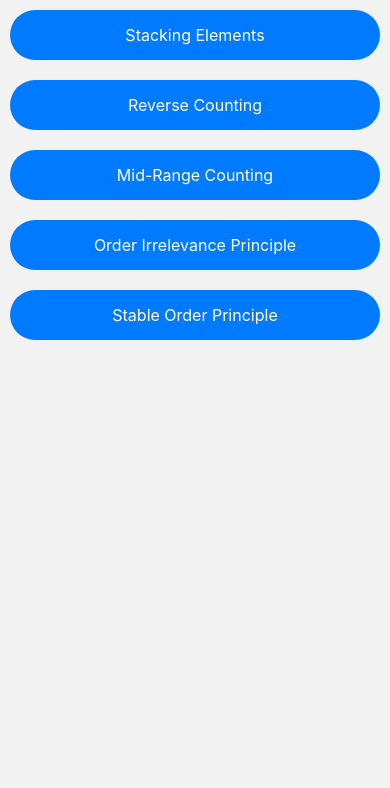
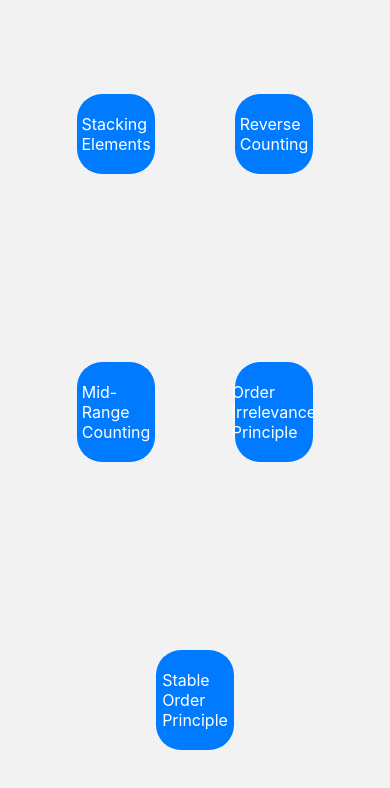
Before and after one commit to ThenukaAnjala/Smart-Learning-Platform-for-Early-Childhood-Education-SLPECE-, a React Native app in the folder frontend/: screen /SmartCounter in a window 390 px wide. Shown: the top 788 px of the page. Built offline with nearby package versions, Linux system fonts and the light colour scheme.

Commit message:
Smart Counter home page
menu fixed

```diff
--- a/frontend/screens/SmartCounter.js
+++ b/frontend/screens/SmartCounter.js
@@ -4,10 +4,16 @@ import { useNavigation } from '@react-navigation/native';
 
 export default function SmartCounter() {
     const navigation = useNavigation();
-    const skills = ['Stacking Elements', 'Reverse Counting', 'Mid-Range Counting', 'Order Irrelevance Principle', 'Stable Order Principle'];
+    const skills = [
+        'Stacking Elements',
+        'Reverse Counting',
+        'Mid-Range Counting',
+        'Order Irrelevance Principle',
+        'Stable Order Principle'
+    ];
 
     return (
-        <>
+        <View style={styles.container}>
             {skills.map((skill, index) => (
                 <TouchableOpacity
                     key={index}
@@ -17,16 +23,26 @@ export default function SmartCounter() {
                     <Text style={styles.buttonText}>{skill}</Text>
                 </TouchableOpacity>
             ))}
-        </>
+        </View>
     );
 }
 
 const styles = StyleSheet.create({
+    container: {
+        flex: 1,
+        justifyContent: 'center',
+        alignItems: 'center',
+        flexDirection:'row',
+        flexWrap:'wrap'
+    },
     buttonContainer: {
-        margin: 10,
-        padding: 15,
+        margin: 40,
+        padding: 20,
+        width: '20%',
+        minHeight:'auto',
         backgroundColor: '#007BFF',
         borderRadius: 25,
+        justifyContent: 'center',
         alignItems: 'center',
     },
     buttonText: {
```
